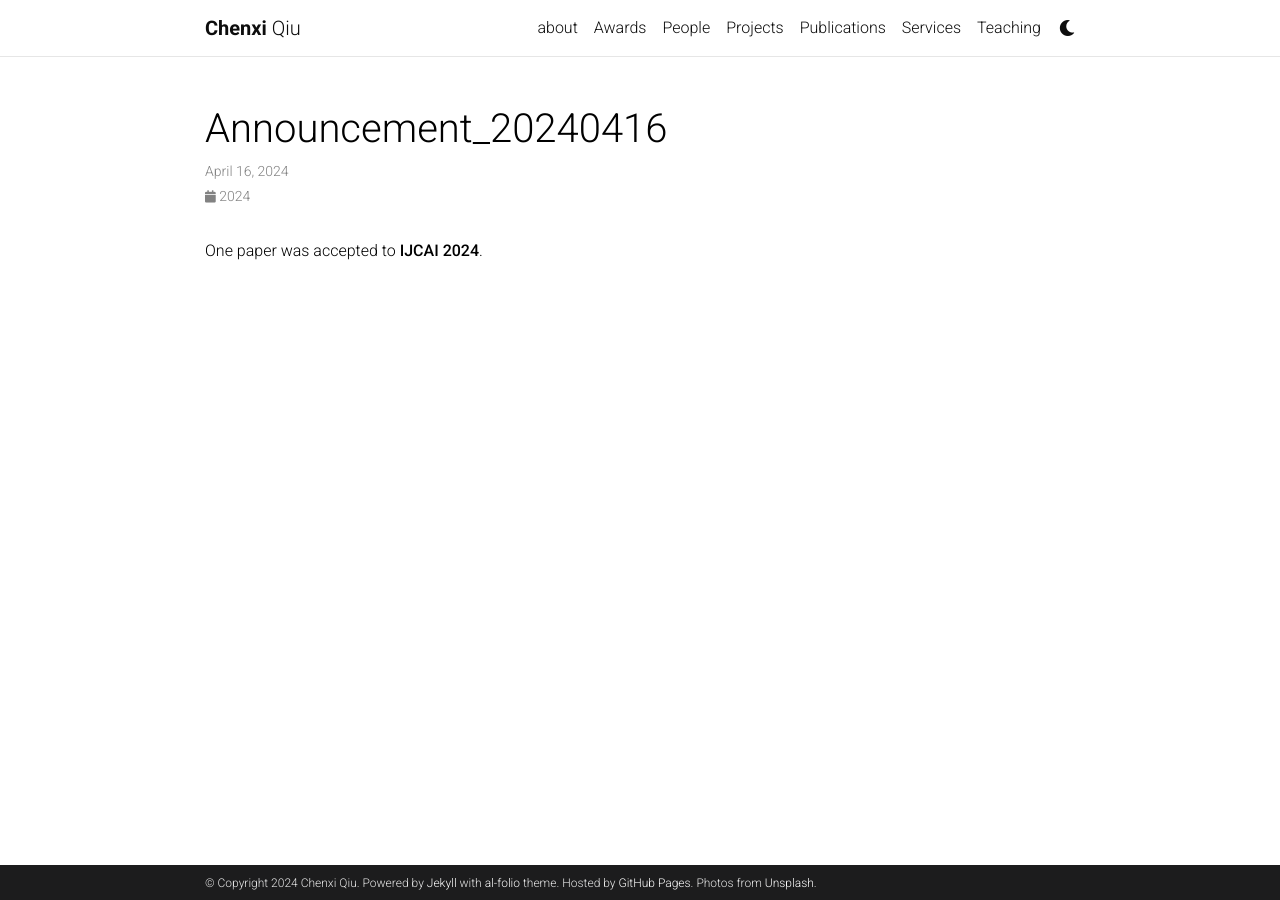
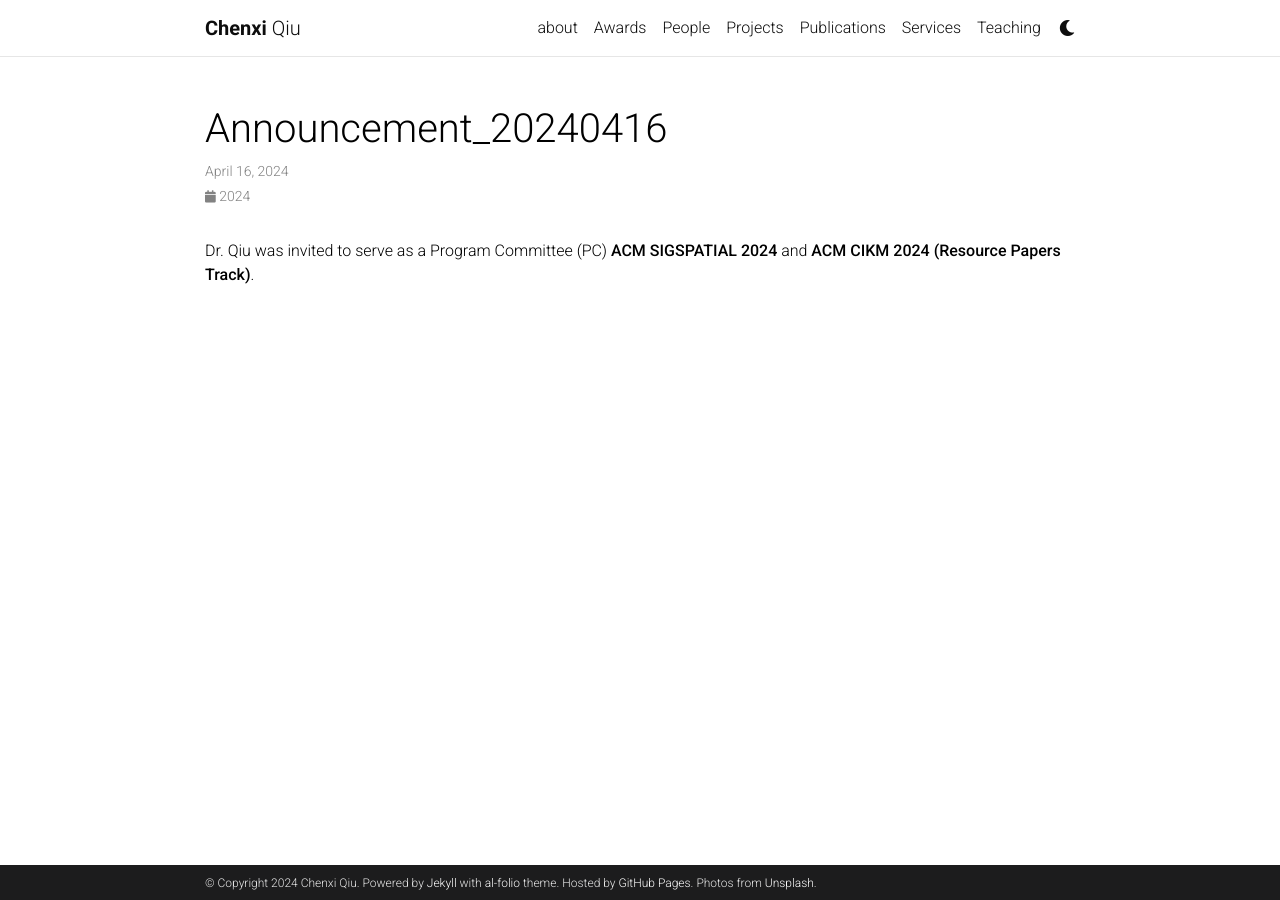
Before and after one commit to chenxiunt/chenxiunt.github.io, a Jekyll site: the page built from _news/announcement_20240416.md, in a window 1280 px wide. Built offline with Jekyll 4.4.1, drawn with Linux system fonts in a browser that asks for light colours; comment, search, counter and statistics services are not loaded; a style sheet for code colours, icons or effects is not loaded.

Commit message:
Update announcement_20240416.md

```diff
--- a/_news/announcement_20240416.md
+++ b/_news/announcement_20240416.md
@@ -4,4 +4,4 @@ date: 2024-04-16 17:59:00-0400
 inline: true
 ---
 
-One paper was accepted to **IJCAI 2024**.
+Dr. Qiu was invited to serve as a Program Committee (PC) **ACM SIGSPATIAL 2024** and **ACM CIKM 2024 (Resource Papers Track)**.
```
